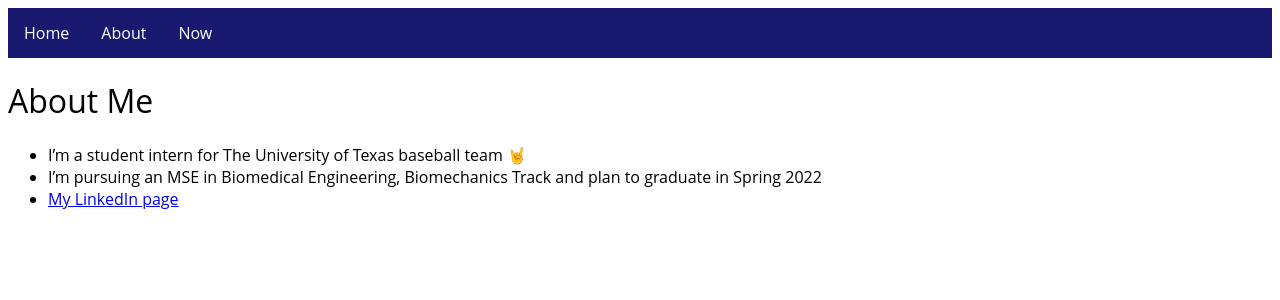
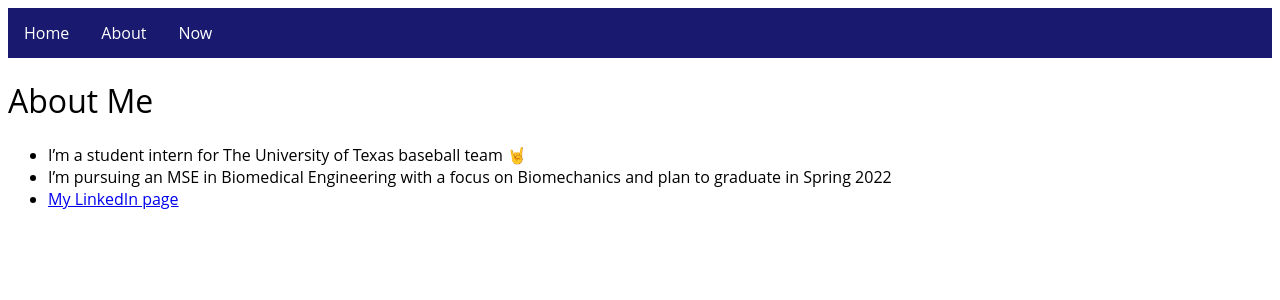
Before and after one commit to milesok/milesok.github.io, a Jekyll site: the page built from pages/about.md, in a window 1280 px wide. Shown: the top 300 px of the page. Built offline with Jekyll 4.4.1, drawn with Linux system fonts in a browser that asks for light colours.

Commit message:
Update about.md

```diff
--- a/pages/about.md
+++ b/pages/about.md
@@ -5,5 +5,5 @@ title: About Me
 ---
 
 - I'm a student intern for The University of Texas baseball team 🤘
-- I'm pursuing an MSE in Biomedical Engineering, Biomechanics Track and plan to graduate in Spring 2022
+- I'm pursuing an MSE in Biomedical Engineering with a focus on Biomechanics and plan to graduate in Spring 2022
 - [My LinkedIn page](https://www.linkedin.com/in/miles-okamoto/)
```
